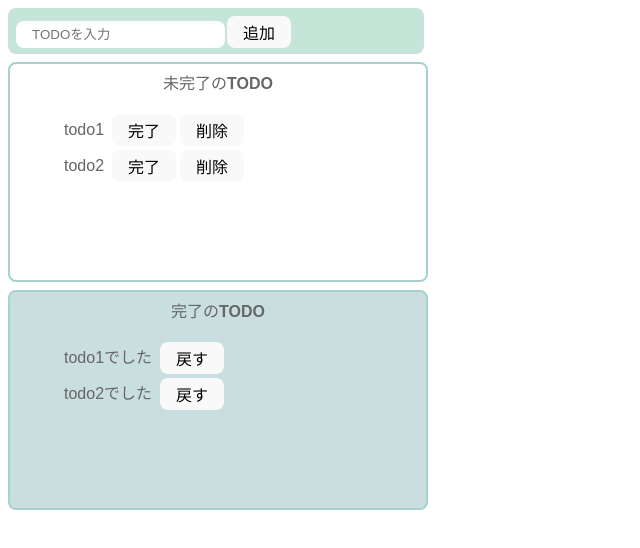
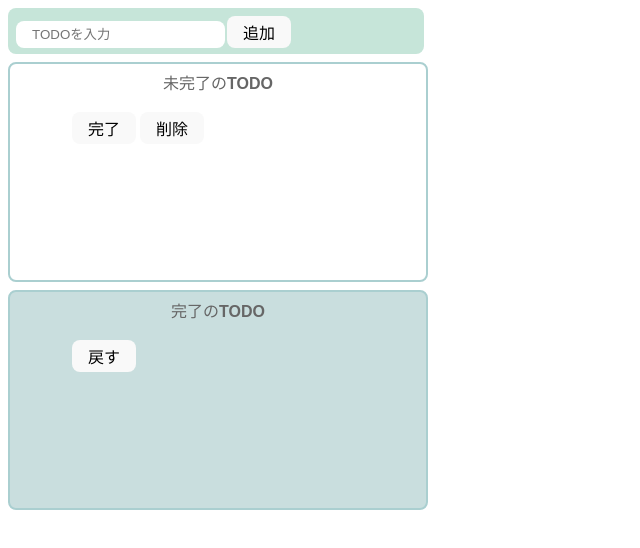
Before and after one commit to tomurayuri/-react-todo, a React (Vite) app: page / in a window 1280 px wide. Shown: the top 548 px of the page, without its empty margins (0-640 px from the left). Built offline with nearby package versions, Linux system fonts and the light colour scheme.

Commit message:
型推論記載

```diff
--- a/src/Todo.tsx
+++ b/src/Todo.tsx
@@ -1,12 +1,12 @@
-import { useState } from "react"
+import React, { useState } from "react"
 import "./Todo.css"
 
 export const Todo = () => {
   const [todoText, setTodoText] = useState("")
-  const [incompleteTodos, setIncompleteTodos] = useState(["todo1","todo2"]);
-  const [completeTodos, setCompleteTodos] = useState(["todo1でした","todo2でした"]);
+  const [incompleteTodos, setIncompleteTodos] = useState([""]);
+  const [completeTodos, setCompleteTodos] = useState([""]);
 
-  const onChangeTodoText = (event) => {
+  const onChangeTodoText = (event: React.ChangeEvent<HTMLInputElement>) => {
     setTodoText(event.target.value);
     // 実際はreact-hook-formとかを使うことが多いが一旦今回はこのまま
   }
```
